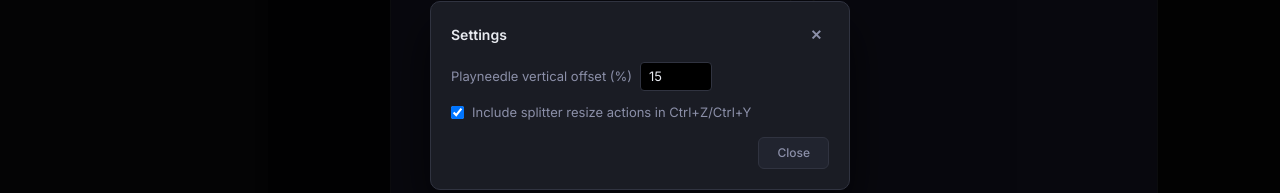
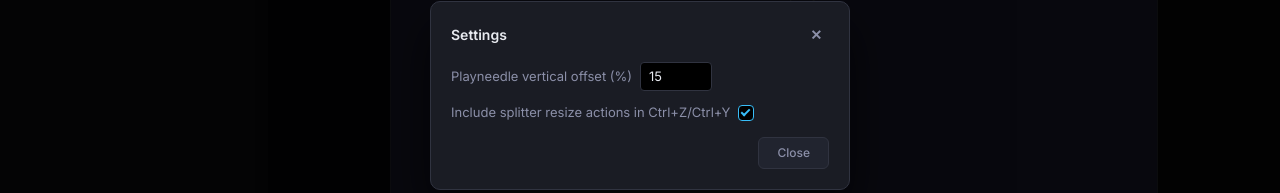
Before and after one commit to Vynelox/67_editing_software, a React (Vite) app: page / in a window 1280 px wide. Both pictures are taken after a click on the button "Settings". Shown: the part 305-498 px from the top of the page. Built offline with nearby package versions, Linux system fonts and the light colour scheme.

Commit message:
made the "include splitter resize actions in ctrl z/ctrl y" checkbox black instead of white and after the text instead of before it

```diff
--- a/src/components/Settings.tsx
+++ b/src/components/Settings.tsx
@@ -35,9 +35,14 @@ export default function Settings({ open, onClose, playheadTop, onChangePlayheadT
             />
           </label>
 
-          <label style={{ display: 'flex', alignItems: 'center', gap: 8 }}>
-            <input type="checkbox" checked={includeResizeInUndo} onChange={e => onToggleIncludeResizeInUndo(e.target.checked)} />
-            <span style={{ color: 'var(--text-secondary)', fontSize: 13 }}>Include splitter resize actions in Ctrl+Z/Ctrl+Y</span>
+          <label className="settings-checkbox-field">
+            <span>Include splitter resize actions in Ctrl+Z/Ctrl+Y</span>
+            <input
+              type="checkbox"
+              className="settings-checkbox"
+              checked={includeResizeInUndo}
+              onChange={e => onToggleIncludeResizeInUndo(e.target.checked)}
+            />
           </label>
         </div>
         <div className="modal-footer">
--- a/src/index.css
+++ b/src/index.css
@@ -778,6 +778,50 @@ html, body, #root {
   border-color: var(--accent-blue);
 }
 
+.settings-checkbox-field {
+  display: flex;
+  align-items: center;
+  gap: 8px;
+  font-size: 13px;
+  color: var(--text-secondary);
+  cursor: pointer;
+}
+
+.settings-checkbox {
+  appearance: none;
+  width: 16px;
+  height: 16px;
+  flex-shrink: 0;
+  margin: 0;
+  background: #000;
+  border: 1px solid var(--border-mid);
+  border-radius: var(--radius-sm);
+  cursor: pointer;
+  position: relative;
+}
+
+.settings-checkbox:checked {
+  border-color: var(--accent-blue);
+}
+
+.settings-checkbox:checked::after {
+  content: '';
+  position: absolute;
+  left: 4px;
+  top: 1px;
+  width: 5px;
+  height: 9px;
+  border: solid var(--accent-blue);
+  border-width: 0 2px 2px 0;
+  transform: rotate(45deg);
+}
+
+.settings-checkbox:focus-visible {
+  outline: none;
+  border-color: var(--accent-blue);
+  box-shadow: 0 0 0 2px var(--playhead-glow);
+}
+
 .btn-primary {
   padding: 6px 18px;
   border-radius: var(--radius-md);
```
